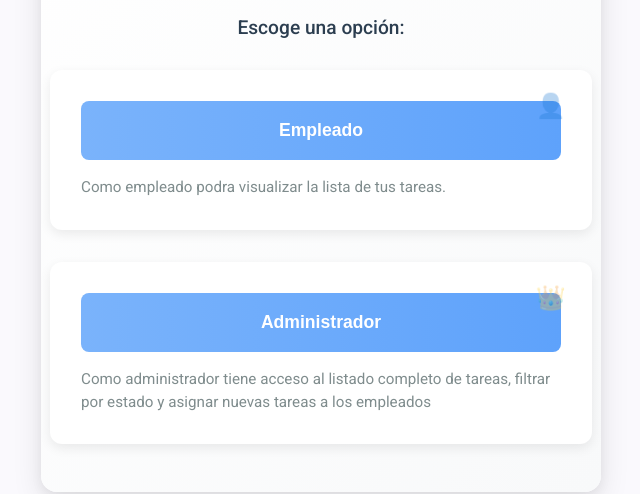
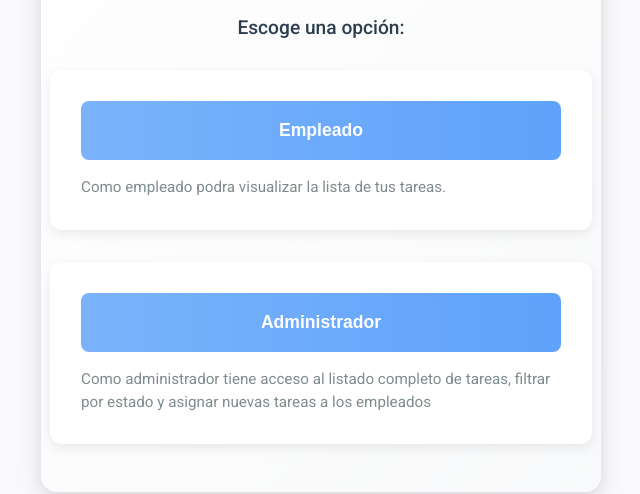
Before and after one commit to Gabotw/TaskManagementFrontend, an Angular app: page /choose-role in a window 1280 px wide. Shown: the part 206-700 px from the top of the page, without its empty margins (319-959 px from the left). Built offline with nearby package versions, Linux system fonts and the light colour scheme.

Commit message:
feat: update frontend.

```diff
--- a/src/app/iam/pages/choose-role/choose-role.component.css
+++ b/src/app/iam/pages/choose-role/choose-role.component.css
@@ -142,7 +142,6 @@ button:active {
 }
 
 .role-option:first-of-type::after {
-  content: '👤';
   position: absolute;
   top: 1.5rem;
   right: 1.5rem;
@@ -151,7 +150,6 @@ button:active {
 }
 
 .role-option:last-of-type::after {
-  content: '👑';
   position: absolute;
   top: 1.5rem;
   right: 1.5rem;
```
